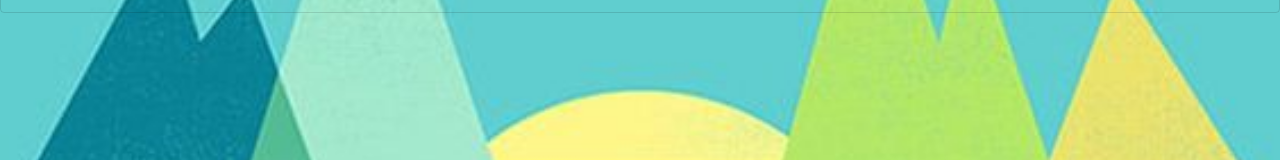
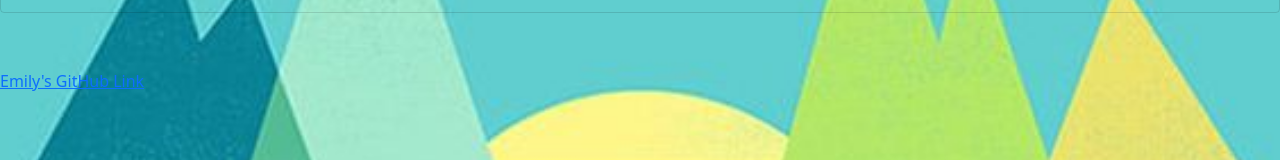
Before and after one commit to emarie0/Weather-App, a plain HTML site: page index.html in a window 1280 px wide. Shown: the part 736-896 px from the top of the page. Drawn offline with nearby package versions, Linux system fonts and the light colour scheme; a web font is replaced by a local one.

Commit message:
Added link to GitHub

```diff
--- a/index.html
+++ b/index.html
@@ -154,7 +154,10 @@
 
 
     </div>
+  </br>
+  </br>
+  <a href = "https://github.com/emarie0/Weather-App.git">Emily's GitHub Link</a>
 
-    <script src="src/index.js"></script>
+  <script src="src/index.js"></script>
   </body>
 </html>
```
